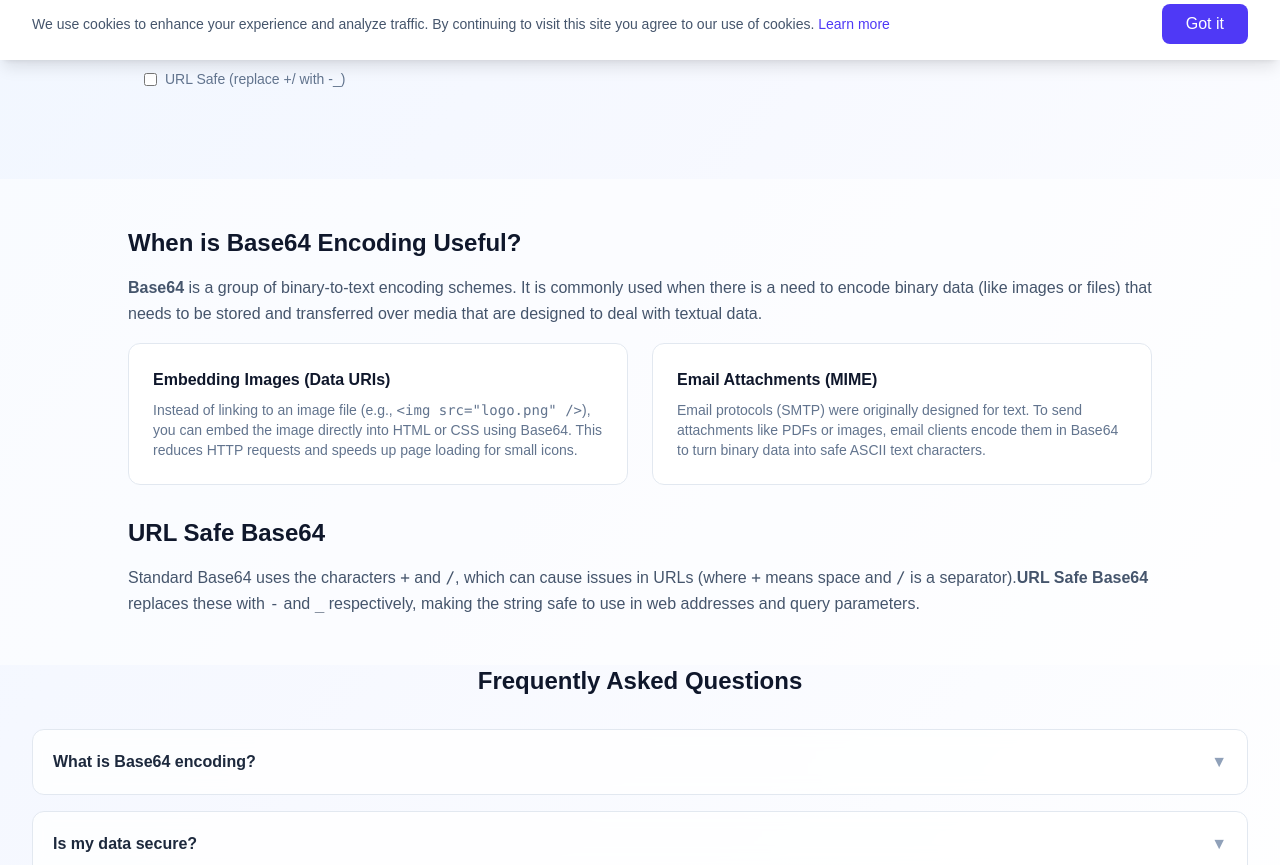
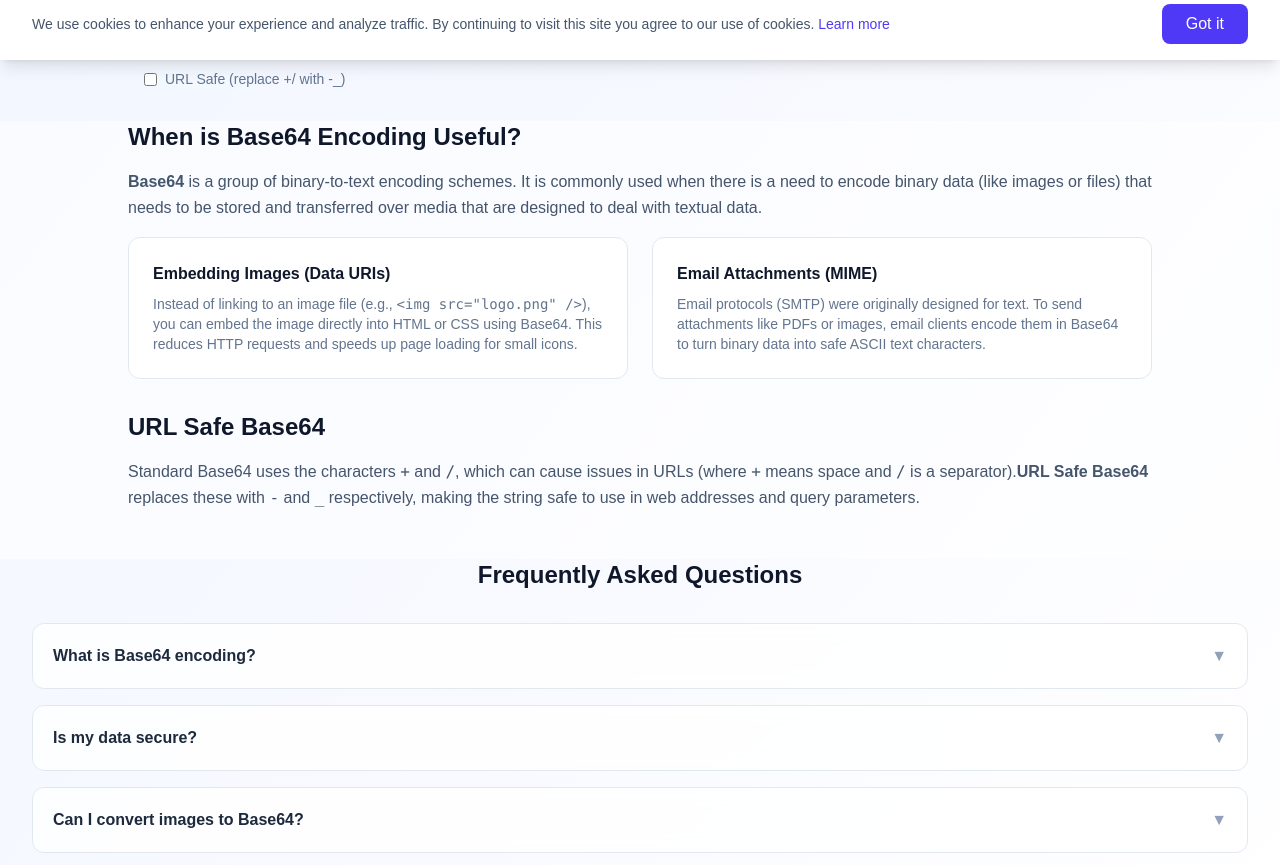
Before and after one commit to denesvaghani/textgauge-frontend, a Next.js app: page /base64-encoder in a window 1280 px wide. Shown: the part 740-1605 px from the top of the page. Built offline with nearby package versions, Linux system fonts and the light colour scheme; no server answers.

Commit message:
fix: Aggressively reduce gaps in Cron, Base64, and UUID tools to fix spacing issues

```diff
--- a/src/app/base64-encoder/Base64Client.tsx
+++ b/src/app/base64-encoder/Base64Client.tsx
@@ -193,7 +193,7 @@ export default function Base64Client() {
                 </div>
             </div>
 
-             <div className="mt-4 mb-2 min-h-[50px] flex justify-center">
+             <div className="mt-2 mb-0">
                 <GoogleAdsense
                     adSlot={process.env.NEXT_PUBLIC_AD_SLOT_IN_ARTICLE || ""}
                     layout="in-article"
@@ -203,7 +203,7 @@ export default function Base64Client() {
           </div>
 
           {/* Educational Content */}
-          <section className="w-full max-w-[1920px] mx-auto px-4 sm:px-6 lg:px-8 py-12 bg-white/50 dark:bg-slate-900/50">
+          <section className="w-full max-w-[1920px] mx-auto px-4 sm:px-6 lg:px-8 pt-0 pb-12 bg-white/50 dark:bg-slate-900/50">
             <div className="max-w-5xl mx-auto space-y-8">
               <div>
                 <h2 className="text-2xl font-bold text-slate-900 dark:text-white mb-4">When is Base64 Encoding Useful?</h2>
--- a/src/app/cron-job-generator/CronGeneratorClient.tsx
+++ b/src/app/cron-job-generator/CronGeneratorClient.tsx
@@ -98,7 +98,7 @@ export default function CronGeneratorClient() {
                     ))}
                 </div>
 
-                <div className="mt-4 mb-2">
+                <div className="mt-2 mb-0">
                     <GoogleAdsense
                         adSlot={process.env.NEXT_PUBLIC_AD_SLOT_IN_ARTICLE || ""}
                         layout="in-article"
@@ -108,7 +108,7 @@ export default function CronGeneratorClient() {
             </div>
 
            {/* Educational Content */}
-           <section className="w-full max-w-[1920px] mx-auto px-4 sm:px-6 lg:px-8 py-12 bg-white/50 dark:bg-slate-900/50">
+           <section className="w-full max-w-[1920px] mx-auto px-4 sm:px-6 lg:px-8 pt-0 pb-12 bg-white/50 dark:bg-slate-900/50">
             <div className="max-w-5xl mx-auto space-y-8">
               <div>
                 <h2 className="text-2xl font-bold text-slate-900 dark:text-white mb-4">Understanding Cron Expressions</h2>
--- a/src/app/uuid-generator/UuidGeneratorClient.tsx
+++ b/src/app/uuid-generator/UuidGeneratorClient.tsx
@@ -124,10 +124,11 @@ export default function UuidGeneratorClient() {
               </div>
             </div>
 
-            <div className="my-2">
+            <div className="mt-2 mb-0">
               <GoogleAdsense
                   adSlot={process.env.NEXT_PUBLIC_AD_SLOT_IN_ARTICLE || ""}
                   layout="in-article"
+                  style={{ display: 'block', width: '100%', maxWidth: '100%' }}
               />
             </div>
 
@@ -158,7 +159,7 @@ export default function UuidGeneratorClient() {
           </div>
 
           {/* Educational Content */}
-          <section className="w-full max-w-[1920px] mx-auto px-4 sm:px-6 lg:px-8 py-12 bg-white/50 dark:bg-slate-900/50">
+          <section className="w-full max-w-[1920px] mx-auto px-4 sm:px-6 lg:px-8 pt-0 pb-12 bg-white/50 dark:bg-slate-900/50">
             <div className="max-w-5xl mx-auto space-y-8">
               <div>
                 <h2 className="text-2xl font-bold text-slate-900 dark:text-white mb-4">Why use a UUID Generator?</h2>
```
